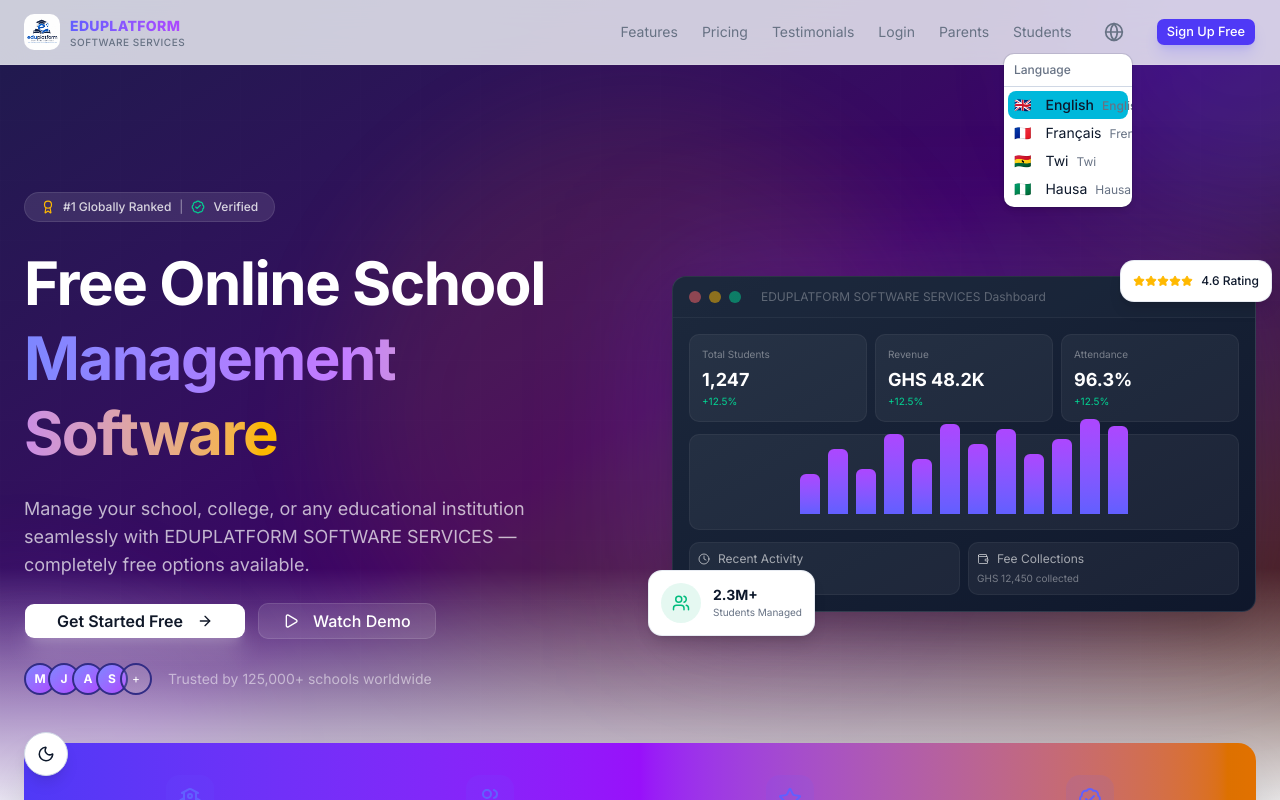
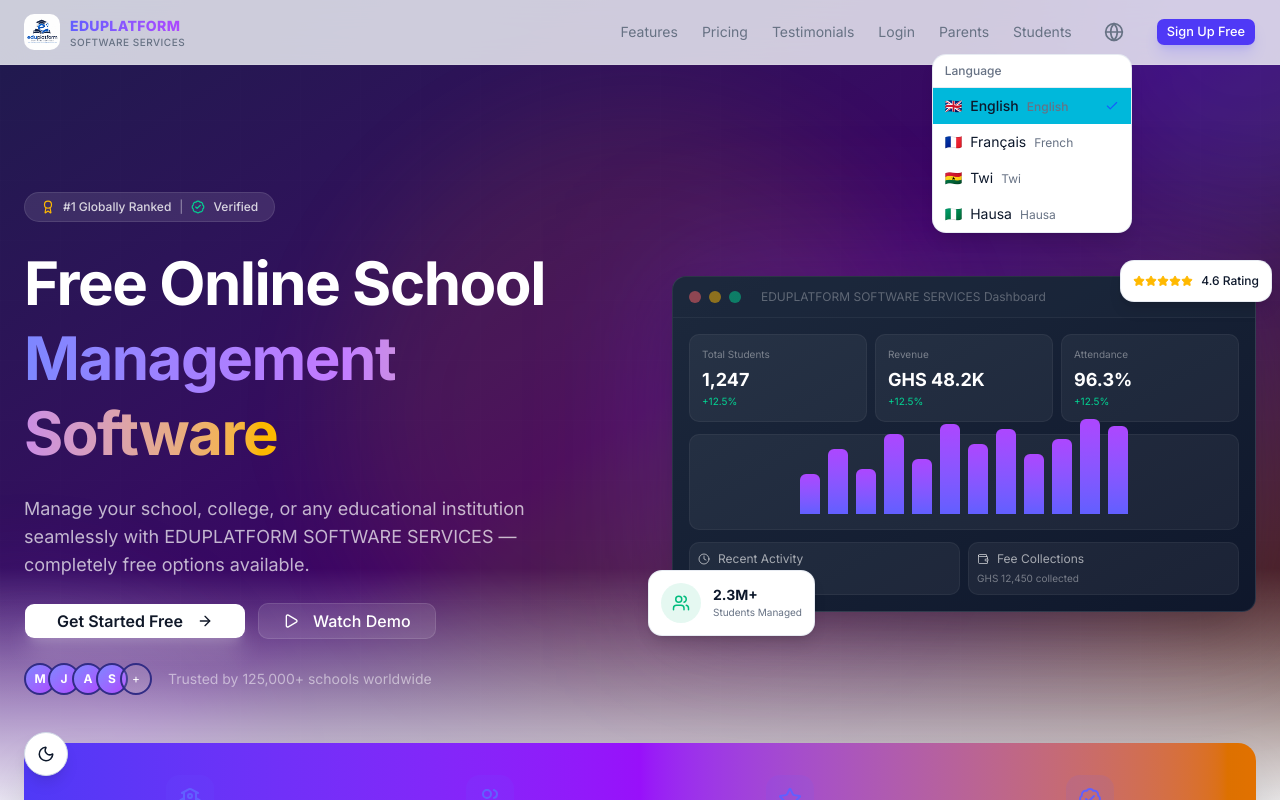
Before and after one commit to sboaho-boop/school-saas, a Next.js app: page / in a window 1280 px wide. Both pictures are taken after a click on the button 1113 px from the left and 32 px from the top of the page. Shown: the top 800 px of the page. Built offline with nearby package versions, Linux system fonts and the light colour scheme.

Commit message:
fix: replace Base UI DropdownMenu with custom dropdown for language switcher
Base UI Menu.Item swallows onClick events preventing language changes.
Custom dropdown uses plain buttons with direct onClick handlers.

```diff
--- a/src/components/layout/language-switcher.tsx
+++ b/src/components/layout/language-switcher.tsx
@@ -1,47 +1,64 @@
 'use client';
 
+import { useState, useRef, useEffect } from 'react';
 import { Globe, Check } from 'lucide-react';
 import { cn } from '@/lib/utils';
-import {
-  DropdownMenu,
-  DropdownMenuContent,
-  DropdownMenuGroup,
-  DropdownMenuItem,
-  DropdownMenuLabel,
-  DropdownMenuSeparator,
-  DropdownMenuTrigger,
-} from '@/components/ui/dropdown-menu';
 import { useI18n } from '@/stores/locale';
 import { LANGUAGES } from '@/i18n/translations';
 
 export function LanguageSwitcher({ compact = false }: { compact?: boolean }) {
   const { lang, setLang, t } = useI18n();
+  const [open, setOpen] = useState(false);
+  const ref = useRef<HTMLDivElement>(null);
+
+  useEffect(() => {
+    function handleClick(e: MouseEvent) {
+      if (ref.current && !ref.current.contains(e.target as Node)) {
+        setOpen(false);
+      }
+    }
+    document.addEventListener('mousedown', handleClick);
+    return () => document.removeEventListener('mousedown', handleClick);
+  }, []);
 
   return (
-    <DropdownMenu>
-      <DropdownMenuTrigger className="rounded-lg p-2 text-muted-foreground hover:bg-accent hover:text-foreground transition-colors">
+    <div ref={ref} className="relative">
+      <button
+        type="button"
+        onClick={() => setOpen(!open)}
+        className="rounded-lg p-2 text-muted-foreground hover:bg-accent hover:text-foreground transition-colors"
+      >
         <Globe size={20} />
-      </DropdownMenuTrigger>
-      <DropdownMenuContent align="end">
-        <DropdownMenuGroup>
-          <DropdownMenuLabel>{t('header.language')}</DropdownMenuLabel>
-        </DropdownMenuGroup>
-        <DropdownMenuSeparator />
+      </button>
+      {open && (
+        <div className="absolute right-0 top-full z-50 mt-1 min-w-[200px] overflow-hidden rounded-xl border border-border/50 bg-popover shadow-lg">
+          <div className="px-3 py-2 text-xs font-medium text-muted-foreground">
+            {t('header.language')}
+          </div>
+          <div className="border-t border-border/50" />
           {LANGUAGES.map((language) => (
-          <DropdownMenuItem
+            <button
               key={language.code}
-            onClick={() => setLang(language.code)}
-            className={cn(lang === language.code && 'bg-accent font-medium')}
+              type="button"
+              onClick={() => {
+                setLang(language.code);
+                setOpen(false);
+              }}
+              className={cn(
+                'flex w-full items-center gap-2 px-3 py-2 text-sm transition-colors hover:bg-accent',
+                lang === language.code && 'bg-accent font-medium'
+              )}
             >
-            <span className="mr-2">{language.flag}</span>
-            <span className="flex-1">
+              <span>{language.flag}</span>
+              <span className="flex-1 text-left">
                 {language.nativeLabel}
                 {!compact && <span className="ml-2 text-xs text-muted-foreground">{language.label}</span>}
               </span>
               {lang === language.code && <Check size={14} className="text-primary" />}
-          </DropdownMenuItem>
+            </button>
           ))}
-      </DropdownMenuContent>
-    </DropdownMenu>
+        </div>
+      )}
+    </div>
   );
 }
--- a/src/stores/locale.ts
+++ b/src/stores/locale.ts
@@ -1,54 +1,39 @@
 'use client';
 
-import { useCallback, useEffect, useState } from 'react';
 import { create } from 'zustand';
 import { translations, LANGUAGES, type LangCode } from '@/i18n/translations';
 
-function resolveLang(): LangCode {
-  if (typeof window === 'undefined') return 'en';
+interface LocaleStore {
+  lang: LangCode;
+  setLang: (lang: LangCode) => void;
+  t: (key: string) => string;
+}
+
+export const useLocaleStore = create<LocaleStore>()((set, get) => ({
+  lang: 'en',
+  setLang: (lang) => {
+    try { localStorage.setItem('eduplatform-lang', lang); } catch {}
+    set({ lang });
+  },
+  t: (key) => {
+    const { lang } = get();
+    const dict = translations[lang] || translations.en;
+    return dict[key] ?? translations.en[key] ?? key;
+  },
+}));
+
+if (typeof window !== 'undefined') {
   try {
     const stored = localStorage.getItem('eduplatform-lang');
-    if (stored === 'en' || stored === 'fr' || stored === 'tw' || stored === 'ha') {
-      return stored;
+    if (stored === 'fr' || stored === 'tw' || stored === 'ha') {
+      useLocaleStore.getState().setLang(stored);
     }
   } catch {}
-  return 'en';
 }
-
-export const useLocaleStore = create<{ lang: LangCode; setLang: (l: LangCode) => void }>()(
-  (set) => ({
-    lang: 'en',
-    setLang: (lang) => {
-      try { localStorage.setItem('eduplatform-lang', lang); } catch {}
-      set({ lang });
-    },
-  }),
-);
 
 export function useI18n() {
   const lang = useLocaleStore((s) => s.lang);
   const setLang = useLocaleStore((s) => s.setLang);
-  const [resolved, setResolved] = useState<LangCode>('en');
-
-  useEffect(() => {
-    const stored = resolveLang();
-    setResolved(stored);
-    if (stored !== lang) {
-      setLang(stored);
-    }
-  }, []);
-
-  useEffect(() => {
-    setResolved(lang);
-  }, [lang]);
-
-  const t = useCallback(
-    (key: string) => {
-      const dict = translations[resolved] || translations.en;
-      return dict[key] ?? translations.en[key] ?? key;
-    },
-    [resolved],
-  );
-
-  return { lang: resolved, setLang, t, languages: LANGUAGES };
+  const t = useLocaleStore((s) => s.t);
+  return { lang, setLang, t, languages: LANGUAGES };
 }
```
Lines whose indentation alone changed are shown as unchanged.
